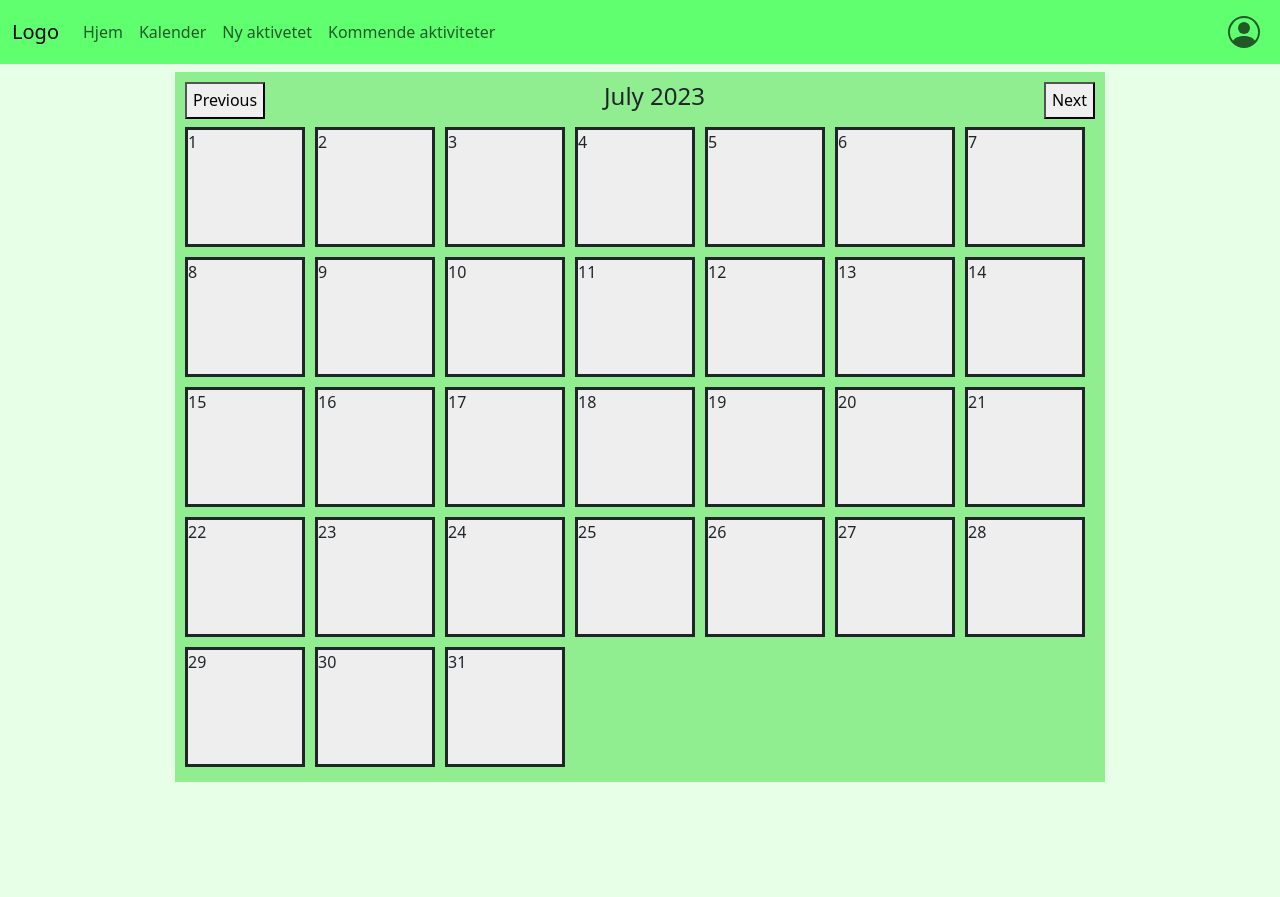
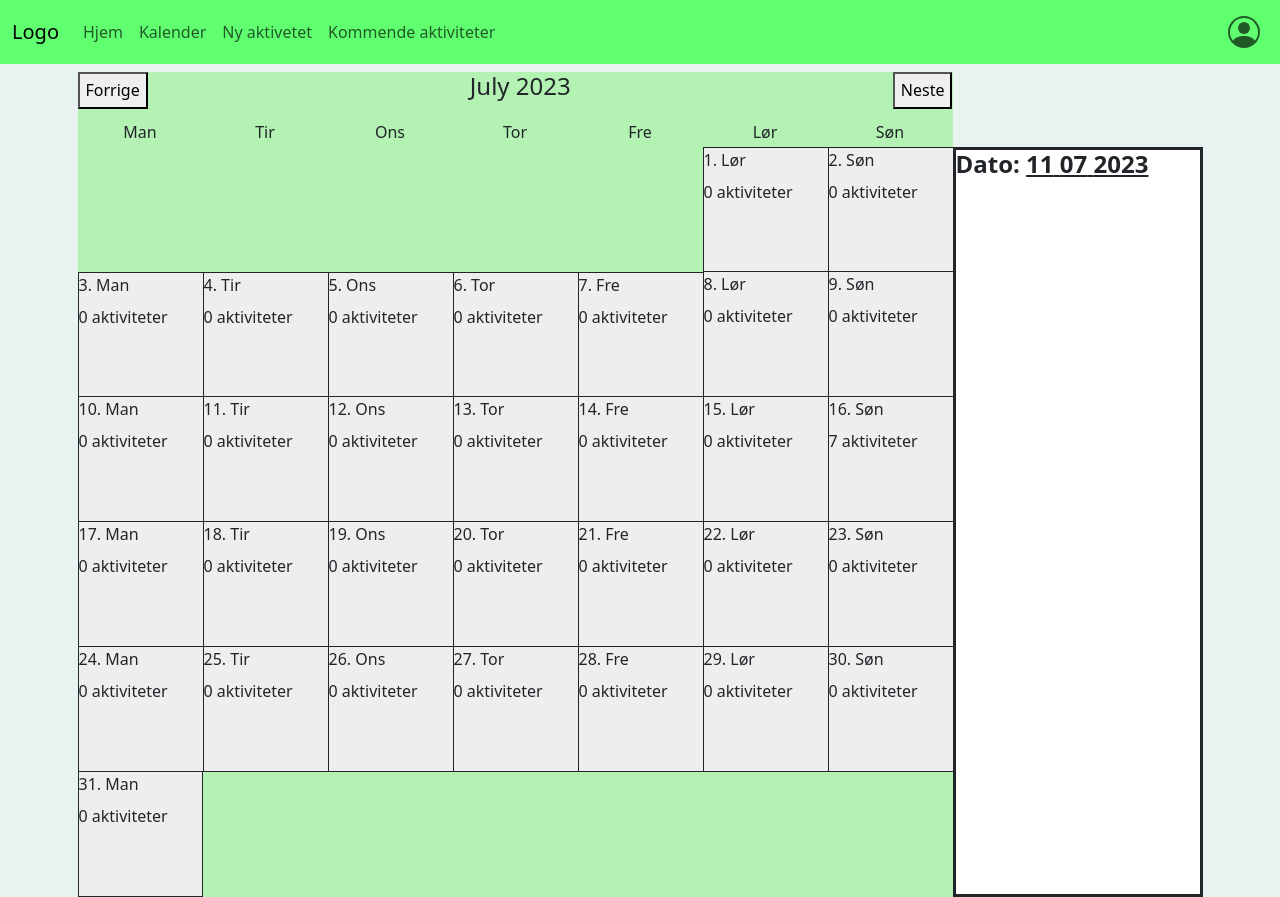
Before and after one commit to Vegardhgr/activityCalendar, a React (Create React App) app in the folder frontend/: page /kalender in a window 1280 px wide. Before the commit the page ends 800 px from the top, so only its background shows below. Built offline with nearby package versions, Linux system fonts and the light colour scheme.

Commit message:
Fixed sorting of activities, and modified the calendar.

```diff
--- a/frontend/src/App.js
+++ b/frontend/src/App.js
@@ -1,10 +1,117 @@
 import NavBar from './components/navBar/navigationBar';
 import Router from './router/router';
-import { useState } from 'react';
+import { useState, useEffect } from 'react';
 
 function App() {
-  document.body.style.backgroundColor = "#e6ffe6";
+  document.body.style.backgroundColor = "#e8f3f1";
   const [activities, setActivities] = useState([]);
+  const defaultActivities = [
+    {
+        title: "Rustadsaga",
+        description: "Tur til Rustadsaga",
+        time: "09:00",
+        date: "07/16/2023",
+        repeat: {
+            monday: false,
+            tuesday: false,
+            wednesday: false,
+            thursday: false,
+            friday: false,
+            saturday: false,
+            sunday: false
+        }
+    },
+    {
+        title: "Sarabråten",
+        description: "Tur til Sarabråten",
+        time: "10:00",
+        date: "07/16/2023",
+        repeat: {
+            monday: false,
+            tuesday: false,
+            wednesday: false,
+            thursday: false,
+            friday: false,
+            saturday: false,
+            sunday: false
+        }
+    }, {
+      title: "Rustadsaga",
+      description: "Tur til Rustadsaga",
+      time: "09:00",
+      date: "07/16/2023",
+      repeat: {
+          monday: false,
+          tuesday: false,
+          wednesday: false,
+          thursday: false,
+          friday: false,
+          saturday: false,
+          sunday: false
+      }
+  }, {
+    title: "Rustadsaga",
+    description: "Tur til Rustadsaga",
+    time: "09:00",
+    date: "07/16/2023",
+    repeat: {
+        monday: false,
+        tuesday: false,
+        wednesday: false,
+        thursday: false,
+        friday: false,
+        saturday: false,
+        sunday: false
+    }
+}, {
+  title: "Rustadsaga",
+  description: "Tur til Rustadsaga",
+  time: "09:00",
+  date: "07/16/2023",
+  repeat: {
+      monday: false,
+      tuesday: false,
+      wednesday: false,
+      thursday: false,
+      friday: false,
+      saturday: false,
+      sunday: false
+  }
+}, {
+  title: "Rustadsaga",
+  description: "Tur til Rustadsaga",
+  time: "09:00",
+  date: "07/16/2023",
+  repeat: {
+      monday: false,
+      tuesday: false,
+      wednesday: false,
+      thursday: false,
+      friday: false,
+      saturday: false,
+      sunday: false
+  }
+}, {
+  title: "Rustadsaga",
+  description: "Tur til Rustadsaga",
+  time: "09:00",
+  date: "07/16/2023",
+  repeat: {
+      monday: false,
+      tuesday: false,
+      wednesday: false,
+      thursday: false,
+      friday: false,
+      saturday: false,
+      sunday: false
+  }
+},
+  ]
+
+  if (activities.length===0) {
+    setActivities([...defaultActivities]);
+  }
+
   return (
     <div>
         <NavBar/>
--- /dev/null
+++ b/frontend/src/components/calendars/monthly/monthlyCalendar.jsx
@@ -0,0 +1,130 @@
+import {useEffect, useRef, useState} from "react";
+import Button from '../../utils/button';
+
+function MonthlyCalendar({setClickedDate, activities}) {
+    const [currYear, setCurrYear] = useState(new Date().getFullYear());
+    const [currMonth, setCurrMonth] = useState(new Date().getMonth());
+    const calendarDayBoxHeight = 125;
+    const calendarDayBoxWidth = 125;
+    const calendarHeight = calendarDayBoxHeight*6 + 75;
+    const monthNames = [
+        'January', 'February', 'March', 'April', 'May', 'June',
+        'July', 'August', 'September', 'October', 'November', 'December'
+    ];
+    const [numberOfDays, setNumberOfDays] = useState(new Date(currYear, currMonth+1, 0).getDate());
+    const [monthName, setMonthName] = useState(monthNames[currMonth]);
+    useEffect(() => {
+        setNumberOfDays(new Date(currYear, currMonth+1, 0).getDate())
+        setMonthName(monthNames[currMonth]);
+    }, [currYear, currMonth]);
+
+    function prevMonth() {
+        if (currMonth===0) {
+            setCurrMonth(11);
+            setCurrYear(currYear-1);
+        } else {
+            setCurrMonth(currMonth-1);
+        }
+    }
+
+    function nextMonth() {
+        if (currMonth===11) {
+            setCurrMonth(0);
+            setCurrYear(currYear+1);
+        } else {
+            setCurrMonth(currMonth+1);
+        }
+    }
+
+    const calendarTable = ()=> {
+        const monthArr = [];
+        const dayNameArrayDivs = [];
+        let weekArr = [];
+        let rowIndex = 0;
+
+        const currMonthActivities = activities.filter(element =>
+            new Date(element.date).getMonth() === currMonth
+        )
+
+        const dayNameArray = ['Søn', 'Man', 'Tir', 'Ons', 'Tor', 'Fre', 'Lør'];
+
+        for (let i = 1; i <= dayNameArray.length; i++) {
+            dayNameArrayDivs.push(
+                <div style={{display:"inline-flex",
+                    justifyContent: "center",
+                    alignItems: "center",
+                    width: calendarDayBoxWidth,
+                    height: 30}}>
+                        {dayNameArray[i%7]}
+                </div>)
+        }
+
+        for (let i = 1; i<=numberOfDays; i++) {
+            const dayBox = (
+                <div key = {i} onClick={() => setClickedDate([i, currMonth+1, currYear])}
+                    style={{backgroundColor: "#eeeeee",
+                    width: calendarDayBoxWidth+"px",
+                    height: calendarDayBoxHeight+"px",
+                    borderBottomStyle: "solid",
+                    borderLeftStyle: "solid",
+                    borderRightStyle: i === numberOfDays ? "solid" : "",
+                    borderTopStyle: i <= 7 ? "solid" : "",
+                    borderWidth:"thin"
+                    }}>
+                        <div className = "mb-2">{i}. {dayNameArray[new Date(currYear, currMonth, i).getDay()]}</div>
+                        <div>{currMonthActivities.filter(activity =>
+                            new Date(activity.date).getDate() === i).length} aktiviteter</div>
+                </div>
+            );
+
+            const keyGenerator = (j) => j*100;
+            const emptyDiv = (j) => (
+                <div key = {keyGenerator(j)}
+                style={{backgroundColor: "#b3f2b3",
+                width: calendarDayBoxWidth+"px",
+                height: calendarDayBoxHeight+"px",
+                }}></div>)
+
+                if (i === 1) {
+                    for (let j = 0; j < ((new Date(currYear, currMonth, i).getDay()+6)%7); j++) {
+                        weekArr.push(emptyDiv(i - j)); // Fix the indexing
+                    }
+                }
+                weekArr.push(dayBox);
+
+            if (i === numberOfDays || weekArr.length%7 === 0) {
+                monthArr.push(
+                    <div key = {rowIndex} style = {{display: "flex"}}>
+                        {weekArr}
+                    </div>
+                )
+                for (let j = weekArr.length; j % 7 !== 0; j++) {
+                    weekArr.push(emptyDiv);
+                }
+                rowIndex++;
+                weekArr = [];
+            }
+        }
+        return(
+            <div className = "">
+                <div style = {{width: "fit-content"}}>
+                    <div style = {{height: calendarHeight+"px", padding: "10 px", backgroundColor: "#b3f2b3"}}>
+                        <div className = "mb-2" style={{ display: "flex", justifyContent: "space-between" }}>
+                            {<Button onClick={prevMonth} buttonText={"Forrige"}/>}
+                            <div>
+                                <h4>{monthName} {currYear}</h4>
+                            </div>
+                            {<Button onClick={nextMonth} style = {{marginLeft: "auto", float: "right"}} buttonText={"Neste"}/>}
+                        </div>
+                        {dayNameArrayDivs}
+                        {monthArr}
+                    </div>
+
+                </div>
+            </div>
+        );
+    }
+    return calendarTable();
+}
+
+export default MonthlyCalendar;
--- a/frontend/src/components/cards/activityCard.jsx
+++ b/frontend/src/components/cards/activityCard.jsx
@@ -5,12 +5,12 @@ function ActivityCard(props) {
     const dayName = days[date.getDay()]
 
     const timeParts = props.time.split(':');
-    const newTime = new Date();
+    const time = new Date();
     const hours = parseInt(timeParts[0], 10);
     const minutes = parseInt(timeParts[1], 10);
-    newTime.setHours(hours);
-    newTime.setMinutes(minutes);
-    const formattedTime = newTime.toLocaleTimeString('nb-NO', { hour: '2-digit', minute: '2-digit' });
+    time.setHours(hours);
+    time.setMinutes(minutes);
+    const formattedTime = time.toLocaleTimeString('nb-NO', { hour: '2-digit', minute: '2-digit' });
 
     return (
         <div className="card w-100 mt-2">
--- a/frontend/src/components/utils/sortActivities.jsx
+++ b/frontend/src/components/utils/sortActivities.jsx
@@ -1,5 +1,5 @@
-function SortActivities(activityArray) {
-    const sortedActivityArray = [activityArray].sort((a, b) => {
+function SortActivities({activityArray}) {
+    const sortedActivityArray = activityArray.sort((a, b) => {
         const dateA = new Date(a.date);
         const dateB = new Date(b.date);
         if (dateA < dateB) return -1;
--- a/frontend/src/pages/calendar.jsx
+++ b/frontend/src/pages/calendar.jsx
@@ -1,90 +1,58 @@
 import {useEffect, useRef, useState} from "react";
-import Button from '../components/utils/button';
+import MonthlyCalendar from "../components/calendars/monthly/monthlyCalendar";
+import SortActivities from "../components/utils/sortActivities";
 
-function Calendar() {
-    const [currYear, setCurrYear] = useState(new Date().getFullYear());
-    const [currMonth, setCurrMonth] = useState(new Date().getMonth());
-    const calendarDayBoxHeight = 120;
-    const calendarDayBoxWidth = 120;
-    const marginBetweenEachBox = 10;
-    const calendarHeight = (calendarDayBoxHeight + marginBetweenEachBox)*5 + 60;
-    const monthNames = [
-        'January', 'February', 'March', 'April', 'May', 'June',
-        'July', 'August', 'September', 'October', 'November', 'December'
-    ];
-    const [numberOfDays, setNumberOfDays] = useState(new Date(currYear, currMonth+1, 0).getDate());
-    const [monthName, setMonthName] = useState(monthNames[currMonth]);
-    useEffect(() => {
-        setNumberOfDays(new Date(currYear, currMonth+1, 0).getDate())
-        setMonthName(monthNames[currMonth]);
-    }, [currYear, currMonth]);
+function Calendar({activities}) {
+    const currentDate = new Date();
+    const [clickedDate, setClickedDate] = useState([currentDate.getDate(), currentDate.getMonth()+1, currentDate.getFullYear()]);
+    const sortedActivities = SortActivities({activityArray: activities})
 
-    function prevMonth() {
-        if (currMonth===0) {
-            setCurrMonth(11);
-            setCurrYear(currYear-1);
-        } else {
-            setCurrMonth(currMonth-1);
-        }
-    }
+    let day = clickedDate[0];
+    day = day.toLocaleString('en-US', {
+        minimumIntegerDigits: 2,
+        useGrouping: false
+      })
 
-    function nextMonth() {
-        if (currMonth===11) {
-            setCurrMonth(0);
-            setCurrYear(currYear+1);
-        } else {
-            setCurrMonth(currMonth+1);
-        }
-    }
+    let month = clickedDate[1];
+    month = month.toLocaleString('en-US', {
+        minimumIntegerDigits: 2,
+        useGrouping: false
+      })
+    const year = clickedDate[2];
 
-    const calendarTable = ()=> {
-        const tableArr = [];
-        let row = [];
-        let rowIndex = 0;
+    return (
+        <div>
+            <div className="mt-2 d-flex justify-content-center">
+                <MonthlyCalendar setClickedDate = {setClickedDate} activities = {activities}/>
+                <div style={{marginTop: "75px", overflow: "scroll", width:"250px", height:125*6 + "px", backgroundColor:"white", border: "solid"}}>
+                    <h4 className="d-flex mb-3"><b>Dato: <u>{day} {month} {year}</u></b></h4>
+                    {sortedActivities.map(activity => {
+                        let activityDate = new Date(activity.date);
+                        let activityDay = (activityDate.getDate()).toLocaleString('en-US', {
+                            minimumIntegerDigits: 2,
+                            useGrouping: false
+                        })
+                        let activityMonth = (activityDate.getMonth()+1).toLocaleString('en-US', {
+                            minimumIntegerDigits: 2,
+                            useGrouping: false
+                        })
+                        if (activityDay === day &&
+                            activityMonth === month &&
+                            activityDate.getFullYear() === year) {
+                            return (
+                                <div className = "mb-5">
+                                    <h4>Kl. {activity.time} {activity.title}</h4>
+                                    <p>{activity.description}</p>
+                                </div>
+                            )
 
-        for (var i = 1; i<=numberOfDays; i++) {
-            row.push(
-                <div key = {i} style={{backgroundColor: "#eeeeee", width: calendarDayBoxWidth+"px", height: calendarDayBoxHeight+"px", marginRight: marginBetweenEachBox+"px", marginBottom: "10px", border: "solid"}}>{i}</div>
-            );
-            if (i % 7 === 0) {
-                tableArr.push(
-                    <div key = {rowIndex} style = {{display: "flex"}}>
-                        {row}
-                    </div>
-                )
-                rowIndex++;
-                row = [];
-              }
-            if (i === numberOfDays && i%7 !== 0) {
-                tableArr.push(
-                    <div key = {rowIndex} style = {{display: "flex"}}>
-                        {row}
-                    </div>
-                )
-                rowIndex++;
-                row = [];
-            }
-        }
-        return(
-            <div className = "mt-2 d-flex justify-content-center">
-                <div style = {{width: "fit-content"}}>
-                    <div style = {{height: calendarHeight+"px", padding: "10px", backgroundColor: "lightGreen"}}>
-                        <div className = "mb-2" style={{ display: "flex", justifyContent: "space-between" }}>
-                            {<Button onClick={prevMonth} buttonText={"Previous"}/>}
-                            <div>
-                                <h4>{monthName} {currYear}</h4>
-                            </div>
-                            {<Button onClick={nextMonth} style = {{marginLeft: "auto", float: "right"}} buttonText={"Next"}/>}
-                        </div>
-                        {tableArr}
-                    </div>
-
+                        }
+                    })}
                 </div>
             </div>
-        );
-    }
 
-    return calendarTable();
+        </div>
+    )
 }
 
 export default Calendar;
--- a/frontend/src/pages/upcomingActivities.jsx
+++ b/frontend/src/pages/upcomingActivities.jsx
@@ -1,43 +1,6 @@
 import ActivityCard from "../components/cards/activityCard";
 
 function UpcomingActivities({ activities }) {
-    const defaultActivities = [
-        {
-            title: "Rustadsaga",
-            description: "Tur til Rustadsaga",
-            time: "09:00",
-            date: "07/16/2023",
-            repeat: {
-                monday: false,
-                tuesday: false,
-                wednesday: false,
-                thursday: false,
-                friday: false,
-                saturday: false,
-                sunday: false
-            }
-        },
-        {
-            title: "Sarabråten",
-            description: "Tur til Sarabråten",
-            time: "10:00",
-            date: "07/17/2023",
-            repeat: {
-                monday: false,
-                tuesday: false,
-                wednesday: false,
-                thursday: false,
-                friday: false,
-                saturday: false,
-                sunday: false
-            }
-        }
-    ]
-
-
-    activities = [...activities, ...defaultActivities];
-
-
     return (
         <div className = "row justify-content-center ">
             <div className = "col-md-8">
--- a/frontend/src/router/router.jsx
+++ b/frontend/src/router/router.jsx
@@ -9,7 +9,7 @@ function Router({activities, setActivities}) {
     return (
         <Routes>
             <Route path="/" element = {<Home/>}/>
-            <Route path="/kalender" element = {<Calendar/>}/>
+            <Route path="/kalender" element = {<Calendar activities={activities}/>}/>
             <Route path="/logg-inn" element = {<LogIn/>}/>
             <Route path="/ny-aktivitet" element = {<NewActivity setActivities={setActivities} />}/>
             <Route path="/kommende-aktiviteter" element = {<UpcomingActivities activities={activities} />}/>
```
